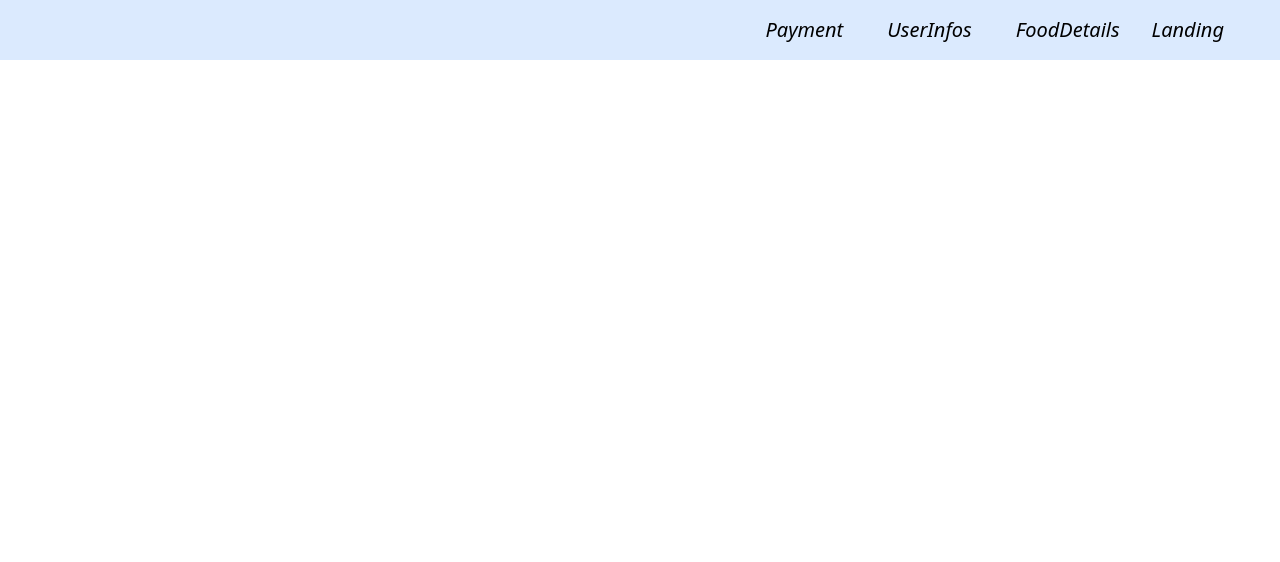
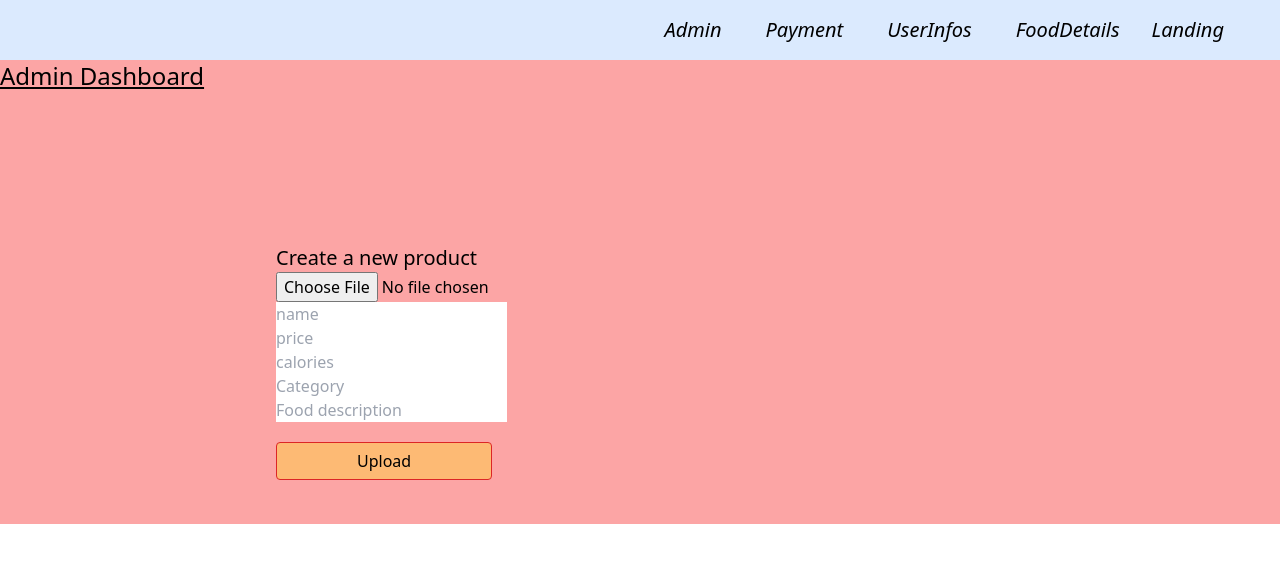
Before and after one commit to tsopsericado/food-buy-app, a React (Create React App) app: page /admin in a window 1280 px wide. Shown: the top 562 px of the page. Built offline with nearby package versions, Linux system fonts and the light colour scheme; the HTML template or start-up script is replaced by a standard one.

Commit message:
userinfos and payment components created and their core functionality intergrated

```diff
--- a/src/App.js
+++ b/src/App.js
@@ -6,6 +6,7 @@ import Landing from "./pages/Landing";
 import UserInfos from "./components/UserInfos";
 import Payment from "./components/Payment";
 import Paypal from "./components/Paypal";
+import Admin from "./pages/Admin";
 
 const App = () => {
   return (
@@ -25,6 +26,9 @@ const App = () => {
             <li className="py-4 px-4 text-xl italic">
               <a href="/payment">Payment</a>
             </li>
+            <li className="py-4 px-4 text-xl italic">
+              <a href="/admin">Admin</a>
+            </li>
           </ul>
         </div>
         <Routes>
@@ -33,35 +37,10 @@ const App = () => {
           <Route path="/userinfos" element={<UserInfos />} />
           <Route path="/payment" element={<Payment />} />
           <Route path="/paypal" element={<Paypal />} />
+          <Route path="/admin" element={<Admin />} />
         </Routes>
       </Router>
     </div>
   );
 };
 export default App;
-
-// import logo from './logo.svg';
-// import './App.css';
-
-// function App() {
-//   return (
-//     <div className="App">
-//       <header className="App-header">
-//         <img src={logo} className="App-logo" alt="logo" />
-//         <p>
-//           Edit <code>src/App.js</code> and save to reload.
-//         </p>
-//         <a
-//           className="App-link"
-//           href="https://reactjs.org"
-//           target="_blank"
-//           rel="noopener noreferrer"
-//         >
-//           Learn React
-//         </a>
-//       </header>
-//     </div>
-//   );
-// }
-
-// export default App;
--- /dev/null
+++ b/src/pages/Admin.jsx
@@ -0,0 +1,143 @@
+import React from "react";
+
+function Admin() {
+  const [formData, setFormData] = React.useState({
+    id: "",
+    name: "",
+    calories: "",
+    category: "",
+    image: "",
+    price: "",
+    description: "",
+  });
+
+  const convertBase64 = (file) => {
+    return new Promise((resolve, reject) => {
+      const fileReader = new FileReader();
+      fileReader.readAsDataURL(file);
+
+      fileReader.onload = () => {
+        resolve(fileReader.result);
+      };
+
+      fileReader.onerror = (error) => {
+        reject(error);
+      };
+    });
+  };
+
+  const handleImageUpload = async (e) => {
+    const base64 = await convertBase64(e.target.files[0]);
+    setFormData((prev) => ({ ...prev, image: base64 }));
+  };
+
+  const handleSubmit = (e) => {
+    e.preventDefault();
+    if (
+      !formData.name ||
+      !formData.calories ||
+      !formData.category ||
+      !formData.image ||
+      !formData.price ||
+      !formData.description
+    ) {
+      alert("input all fields");
+      return;
+    }
+    const localdata = JSON.parse(localStorage.getItem("data")) || [];
+    const neWid = localdata.pop()?.id + 1 || 1;
+
+    localStorage.setItem(
+      "data",
+      JSON.stringify([...localdata, { ...formData, id: neWid }])
+    );
+
+    setFormData(null);
+  };
+
+  return (
+    <div className="bg-red-300 ">
+      <p className="text-2xl bold underline">Admin Dashboard</p>
+
+      <form
+        onSubmit={handleSubmit}
+        className="px-5 py-6 my-32 max-w-3xl mx-auto space-y-6 border-x-orange-500"
+      >
+        <ul>
+          <p className="text-xl text-gray-1000">Create a new product</p>
+          <li>
+            <input
+              type="file"
+              name="avatar"
+              id="avatar"
+              placeholder="images"
+              onChange={handleImageUpload}
+            />
+          </li>
+          <li>
+            <input
+              type="text"
+              name="name"
+              id="name"
+              placeholder="name"
+              onChange={(e) =>
+                setFormData((prev) => ({ ...prev, name: e.target.value }))
+              }
+            />
+          </li>
+          <li>
+            <input
+              type="number"
+              name="price"
+              id="price"
+              placeholder="price"
+              onChange={(e) =>
+                setFormData((prev) => ({ ...prev, price: e.target.value }))
+              }
+            />
+          </li>
+          <li>
+            <input
+              type="text"
+              name="calorie"
+              id="calorie"
+              placeholder="calories"
+              onChange={(e) =>
+                setFormData((prev) => ({ ...prev, calories: e.target.value }))
+              }
+            />
+          </li>
+          <li>
+            <input
+              type="text"
+              name="category"
+              id="category"
+              placeholder="Category"
+              onChange={(e) =>
+                setFormData((prev) => ({ ...prev, category: e.target.value }))
+              }
+            />
+          </li>
+          <li>
+            <input
+              type="text"
+              name="food_description"
+              placeholder="Food description"
+              onChange={(e) =>
+                setFormData((prev) => ({
+                  ...prev,
+                  description: e.target.value,
+                }))
+              }
+            />
+          </li>
+          <div>
+            <button type="submit"  className="border bg-orange-300 py-1.5 px-20 rounded border-red-600 my-5 focus:outline-none focus:border-teal-500">Upload</button>
+          </div>
+        </ul>
+      </form>
+    </div>
+  );
+}
+
+export default Admin;
```
